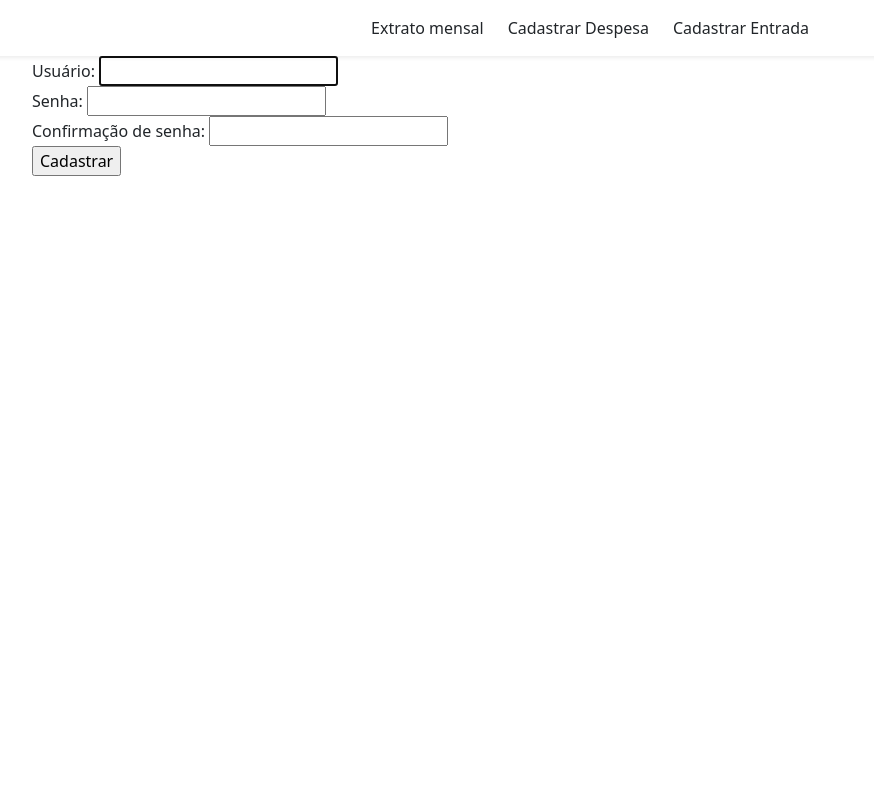
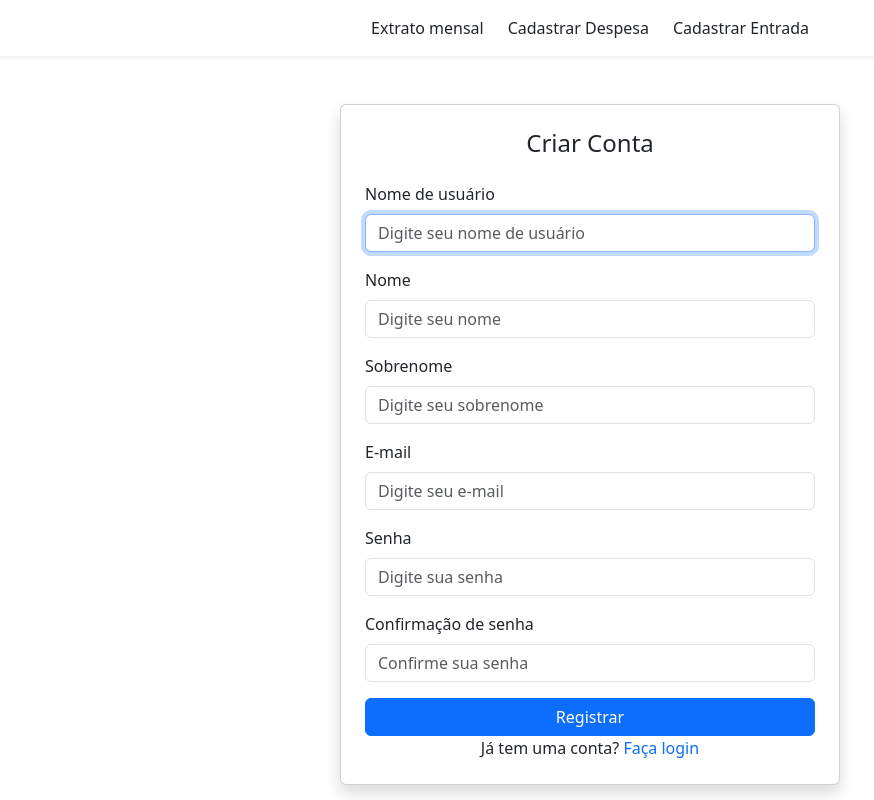
Before and after one commit to LVit0r/financial_management, a Django app: page /register/ in a window 1280 px wide. Shown: the whole page, without its empty margins (50-924 px from the left). Run offline with Django 4.2, Linux system fonts and the light colour scheme.

Commit message:
autenticação pronta

```diff
--- /dev/null
+++ b/accounts/forms.py
@@ -0,0 +1,52 @@
+from django import forms
+from django.contrib.auth.models import User
+from django.contrib.auth.forms import AuthenticationForm, UserCreationForm
+
+class LoginForm(AuthenticationForm):
+    username = forms.CharField(
+        label="Nome de usuário",
+        widget=forms.TextInput(attrs={
+            'class': 'form-control',
+            'placeholder': 'Digite seu nome de usuário'
+        })
+    )
+    password = forms.CharField(
+        label="Senha",
+        widget=forms.PasswordInput(attrs={
+            'class': 'form-control',
+            'placeholder': 'Digite sua senha'
+        })
+    )
+
+
+class RegisterForm(UserCreationForm):
+
+    email = forms.EmailField(
+        required=True,
+        label='E-mail',
+        widget=forms.EmailInput(attrs={'placeholder': 'Digite seu e-mail', 'class': 'form-control'})
+    )
+
+    password1 = forms.CharField(
+        label='Senha',
+        widget=forms.PasswordInput(attrs={'placeholder': 'Digite sua senha', 'class': 'form-control'})
+    )
+
+    password2 = forms.CharField(
+        label='Confirmação de senha',
+        widget=forms.PasswordInput(attrs={'placeholder': 'Confirme sua senha', 'class': 'form-control'})
+    )
+
+    class Meta:
+        model = User
+        fields = ['username', 'first_name', 'last_name', 'email', 'password1', 'password2']
+        labels = {
+            'username': 'Nome de usuário',
+            'first_name': 'Nome',
+            'last_name': 'Sobrenome',
+        }
+        widgets = {
+            'username': forms.TextInput(attrs={'placeholder': 'Digite seu nome de usuário', 'class': 'form-control'}),
+            'first_name': forms.TextInput(attrs={'placeholder': 'Digite seu nome', 'class': 'form-control'}),
+            'last_name': forms.TextInput(attrs={'placeholder': 'Digite seu sobrenome', 'class': 'form-control'}),
+        }
--- a/accounts/templates/register.html
+++ b/accounts/templates/register.html
@@ -1,32 +1,45 @@
-{% extends 'base.html' %}
+{% extends "base.html" %}
+{% block page_title %}Criar Conta{% endblock page_title %}
+{% block content %}
 
-{% block content %}
+{% if messages %}
+  {% for message in messages %}
+    <div class="alert alert-dismissible fade show shadow-sm border rounded px-4 py-3"
+         style="background-color: #D6E6FB; color: #0B5ED7;" role="alert">
+      <strong>{{ message }}</strong>
+      <button type="button" class="btn-close" data-bs-dismiss="alert" aria-label="Close"></button>
+    </div>
+  {% endfor %}
+{% endif %}
+
+<div class="container mt-5 d-flex justify-content-center">
+  <div class="card shadow p-4" style="width: 100%; max-width: 500px;">
+    <h4 class="card-title text-center mb-4">Criar Conta</h4>
     <form method="post">
       {% csrf_token %}
 
-  <div class="form-group">
-      {{ user_form.username.errors }}
-      <label>Usuário: </label>
-      {{ user_form.username }}
+      {% for field in user_form %}
+        <div class="mb-3">
+          <label for="{{ field.id_for_label }}" class="form-label">{{ field.label }}</label>
+          {{ field }}
+          {% if field.errors %}
+            <div class="text-danger small">{{ field.errors }}</div>
+          {% endif %}
+        </div>
+      {% endfor %}
+
+      <div class="d-grid">
+        <button type="submit" class="btn btn-primary">Registrar</button>
       </div>
 
-  <div class="form-group">
-      {{ user_form.password1.errors }}
-      <label>Senha: </label>
-      {{ user_form.password1 }}
+      <div class="text-center">
+        <p class="mb-0">Já tem uma conta?
+          <a href="{% url 'login' %}" class="text-decoration-none">Faça login</a>
+        </p>
       </div>
 
-
-  <div class="form-group">
-      {{ user_form.password2.errors }}
-      <label>Confirmação de senha: </label>
-      {{ user_form.password2 }}
+    </form>
+  </div>
 </div>
 
-  <div class="form-group">
-      <input type="submit" value="Cadastrar">
-  </div>
-
-
-</form>
 {% endblock %}
--- a/accounts/views.py
+++ b/accounts/views.py
@@ -1,17 +1,18 @@
 from django.contrib.auth import authenticate, login, logout
 from django.shortcuts import render, redirect
+from accounts.forms import LoginForm, RegisterForm
 
-from django.contrib.auth.forms import AuthenticationForm, UserCreationForm
+#from django.contrib.auth.forms import AuthenticationForm, UserCreationForm
 
 
 def register_view(request):
     if request.method == "POST":
-        user_form = UserCreationForm(request.POST)
+        user_form = RegisterForm(request.POST)
         if user_form.is_valid():
             user_form.save()
-            return redirect('')
+            return redirect('login')
     else:
-        user_form = UserCreationForm()
+        user_form = RegisterForm()
     return render (request, 'register.html', {'user_form': user_form})
 
 
@@ -23,11 +24,11 @@ def login_view(request):
         user = authenticate(request, username=username, password=password)
         if user is not None:
             login(request, user)
-            return redirect('new_exp')
+            return redirect('expenses_overview')
         else:
-            login_form = AuthenticationForm()
+            login_form = LoginForm()
     else:
-        login_form = AuthenticationForm()
+        login_form = LoginForm()
     return render(request, 'login.html', {'login_form': login_form})
 
 
--- a/app/templates/base.html
+++ b/app/templates/base.html
@@ -12,7 +12,11 @@
       <a class="nav-link text-dark fw-medium" href="{% url 'expenses_overview' %}">Extrato mensal</a>
       <a class="nav-link text-dark fw-medium" href="{% url 'new_exp' %}">Cadastrar Despesa</a>
       <a class="nav-link text-dark fw-medium" href="{% url 'new_invest' %}">Cadastrar Entrada</a>
+      {% if user.is_authenticated %}
+      <a class="nav-link text-dark fw-medium" href="{% url 'logout' %}">Sair</a>
+      {% endif %}
     </div>
+
   </nav>
 
 
--- a/app/urls.py
+++ b/app/urls.py
@@ -4,12 +4,13 @@ from django.conf import settings
 from django.conf.urls.static import static
 from expenses.views import ExpensesOverview, NewExp, EditExp, DeleteExp
 from investments.views import NewInvest, EditInvest, EntryDelete
-from accounts.views import register_view, login_view
+from accounts.views import register_view, login_view, logout_view
 
 
 urlpatterns = [
     path('admin/', admin.site.urls),
     path('login/', login_view, name='login'),
+    path('logout/', logout_view, name='logout'),
     path('register/', register_view, name='register'),
     path('', ExpensesOverview.as_view(), name='expenses_overview'),
     path('new_expense/', NewExp.as_view(), name='new_exp'),
--- a/expenses/templates/new_exp.html
+++ b/expenses/templates/new_exp.html
@@ -66,7 +66,7 @@
 <div class="container mt-4 d-flex justify-content-center">
   <div class="card shadow-sm p-3" style="width: 100%; max-width: 600px;">
     {% if last_expense %}
-      <h5 class="text-center mb-4">Última Entrada Cadastrada</h5>
+      <h5 class="text-center mb-4">Última Despesa Cadastrada</h5>
 
       <div class="row mb-2">
         <div class="col-md-6">
```
Also changed, not shown: accounts/templates/login.html (+33 -18 lines), expenses/views.py (+5 -4 lines), investments/views.py (+5 -3 lines). Lines whose indentation alone changed are shown as unchanged.
